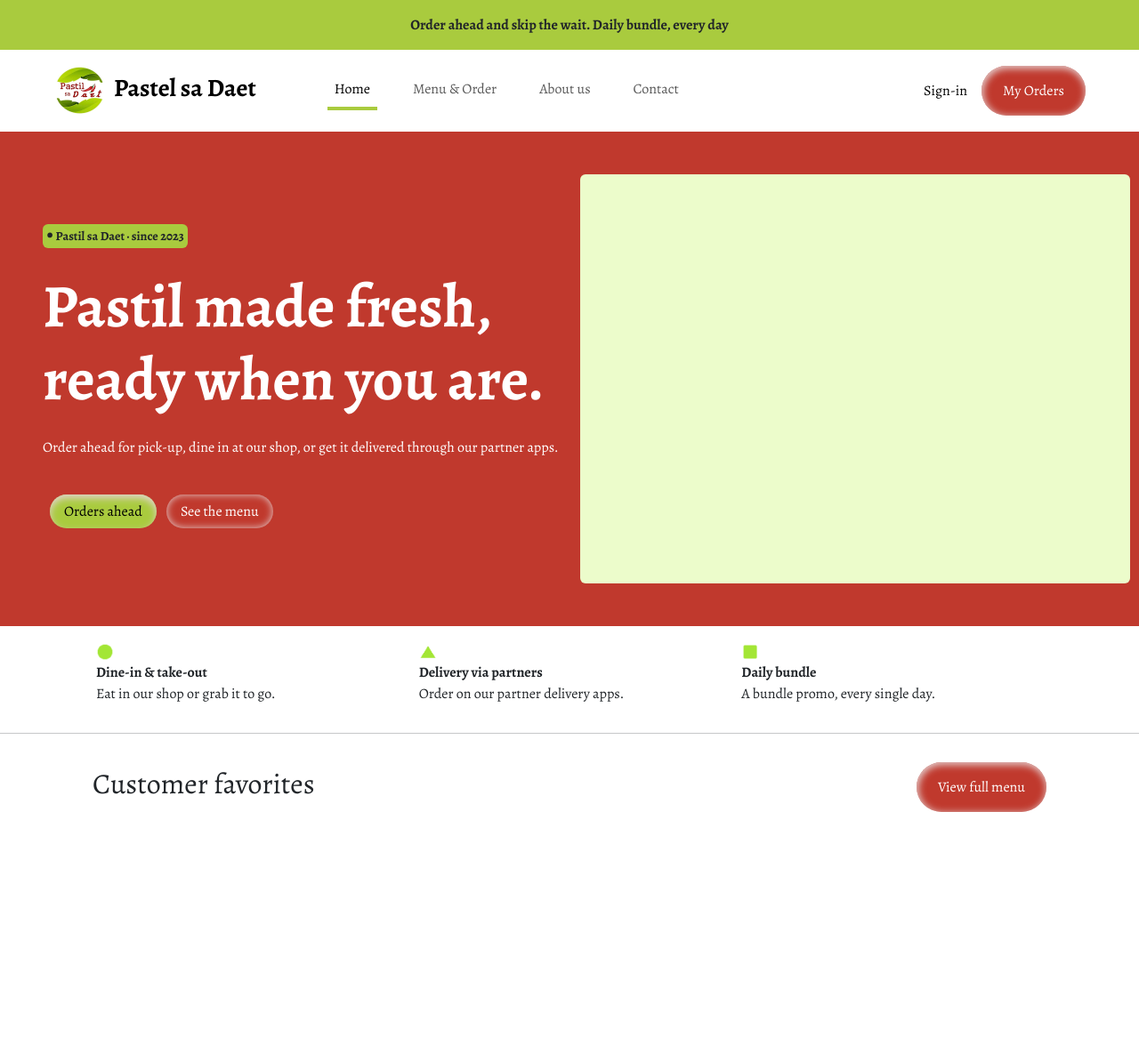
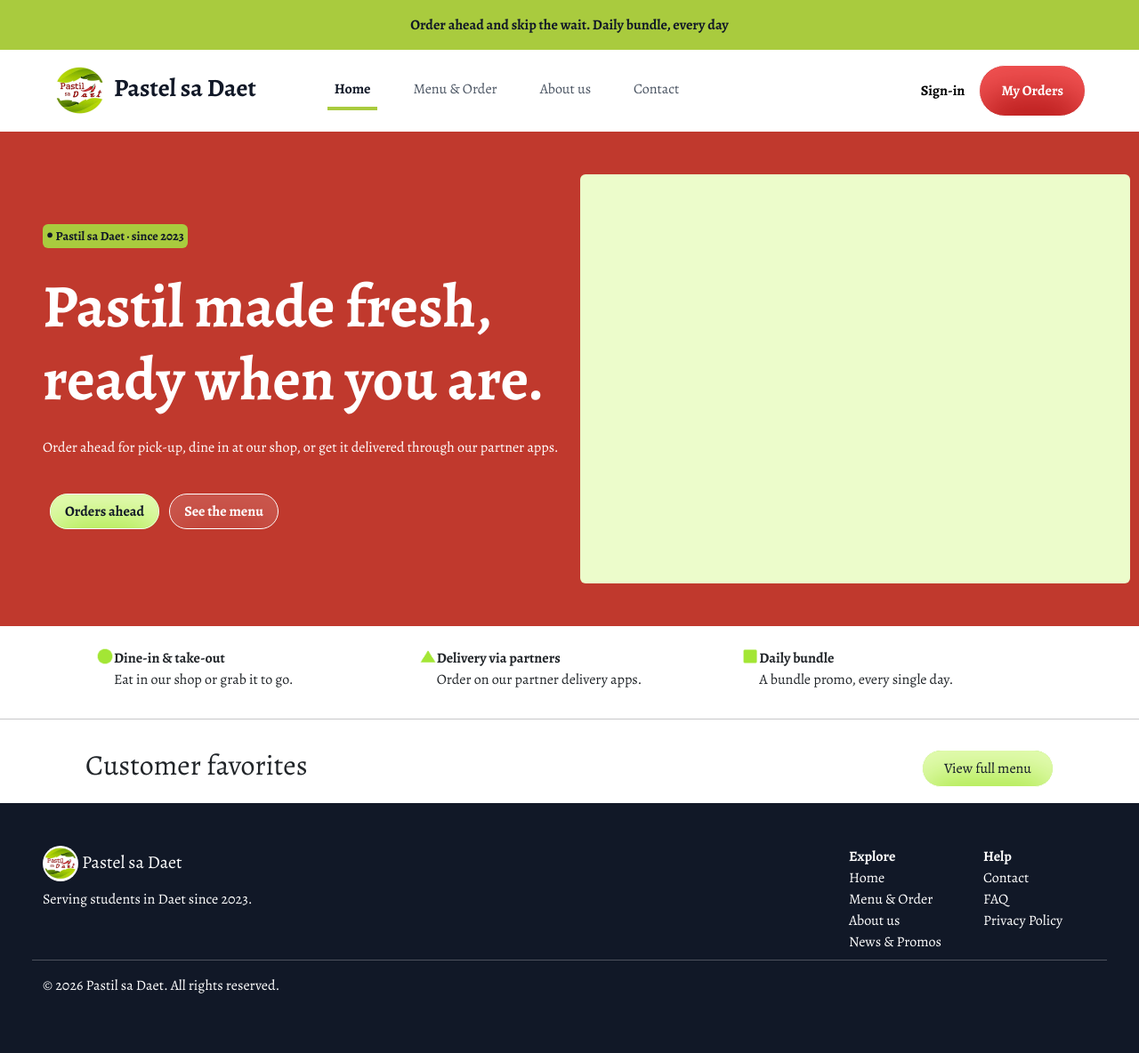
Before and after one commit to Nai-ix/Pastel-sa-Daet-Website, a website: page index.html in a window 1280 px wide. Shown: the whole page at 89% size. Before the commit the page ends 913 px from the top, so only its background shows below. Drawn offline with nearby package versions, Linux system fonts and the light colour scheme.

Commit message:
Improve color and shadow of the button

```diff
--- a/css/style.css
+++ b/css/style.css
@@ -10,37 +10,52 @@ body{
   padding:0;
 }
 .liquidglass{
-  box-shadow: inset 1px 2px 8px 1px rgba(228, 210, 210, 0.99);
-  background-color: #C0392D;
+  box-shadow: inset 0px 30px 40px 0px  #F05252;
+  border: 1.2px solid white;
+  background-color: #b91c1c;
 }
 
 .liquidglass:hover{
-  box-shadow: 0 2px 8px 0 rgba(228, 210, 210, 0.99);
+  box-shadow:  0px 1px 10px 0px #F05252;
   background-color: white;
-  color: black;
+  color: #111827;
+}
+
+.liquidglass.vfmenu{
+  box-shadow: inset 0px 30px 40px 0px  #E3FBB3;
+  border:1.2px solid white;
+  background-color: #A3E635;
+  color: #111827;
+}
+
+.liquidglass.vfmenu:hover{
+  box-shadow:  0 1px 10px 0 #E3FBB3;
+  background-color: white;
+  color: #111827;
 }
 
 .oabutton{
-  box-shadow: inset 0px 4px 8px 0px rgba(228, 210, 210, 0.99);
-  background-color: #A9CB3E;
-  color: black;
+  box-shadow: inset  0px 30px 40px 0px #E3FBB3;
+  border: 1.2px solid white;
+  background-color: #A3E635;
+  color: #111827;
 }
 
 .oabutton:hover{
-  box-shadow: 0px 2px 12px 0px rgba(228, 210, 210, 0.99);
-  background-color: #C0392D;
+  box-shadow: 0px 1px 10px 0px white;
+  background-color: rgba(255, 255, 255, 0.16);
   color: white;
 }
 
 .stmbutton{
-  box-shadow: inset 0px 0px 8px 0px rgba(228, 210, 210, 0.99);
+  box-shadow: inset 0px 30px 40px 0px rgba(255, 255, 255, 0.16);
   background-color: #C0392D;
   color: white;
 }
 
 .stmbutton:hover{
-  box-shadow: 0px 0px 8px 0px rgba(228, 210, 210, 0.99);
-  background-color: #A9CB3E;
+  box-shadow: 0px 1px 10px 0px #A3E635;
+  background-color: #E3FBB3;
   color: black;
 }
 
@@ -56,3 +71,15 @@ h1{
   font-size: 14px;
   font-weight: bold;
 }
+
+a{
+  text-decoration: none;
+}
+
+.footer-link.active{
+  font-weight: bold;
+}
+
+.text-grey{
+  color:#4B5563;
+}
--- a/index.html
+++ b/index.html
@@ -24,7 +24,7 @@
     <!--Header Announcement-->
     <header>
         <div class="container-fluid py-3  text-center bg-secondary">
-            <p class="m-0 fw-bold">Order ahead and skip the wait. Daily bundle, every day</p>
+            <p class="m-0 text-dark fw-bold">Order ahead and skip the wait. Daily bundle, every day</p>
         </div>
 
 
@@ -32,7 +32,7 @@
         <nav class="navbar navbar-expand-lg navbar-light">
             <div class="container-fluid">
                 <!--Brand Logo and Name-->
-                <a class="navbar-brand fs-3 fw-bold" href="#">
+                <a class="navbar-brand fs-3 text-dark fw-bold" href="#">
                     <img src="image/icon.jpg" alt="Logo" width="60px" height="60px"
                     class="d-inline-block align-text-center ms-5 me-2">Pastel sa Daet</a>
 
@@ -60,23 +60,23 @@
                     <!--Navigation Links-->
                     <ul class="navbar-nav justify-content-start flex-grow-1 ps-5 ">
                         <li class="nav-item p-2 m-2">
-                            <a class="nav-link active border-bottom border-4 border-secondary" aria-current="page" href="#">Home</a>
+                            <a class="nav-link active text-dark fw-bold border-bottom border-4 border-secondary" aria-current="page" href="#">Home</a>
                         </li>
                         <li class="nav-item p-2 m-2">
-                            <a class="nav-link" href="#">Menu & Order</a>
+                            <a class="nav-link text-grey " href="#">Menu & Order</a>
                         </li>
                         <li class="nav-item p-2 m-2">
-                            <a class="nav-link" href="#">About us</a>
+                            <a class="nav-link text-grey" href="#">About us</a>
                         </li>
                         <li class="nav-item p-2 m-2">
-                            <a class="nav-link" href="#">Contact</a>
+                            <a class="nav-link text-grey" href="#">Contact</a>
                         </li>
                     </ul>
 
                     <!--Sign-in and My Order link-->
                     <div class="d-flex justify-content-center align-items-center me-5">
-                        <a href="#" class="text-black px-3 py-3 rounded-5 text-decoration-none ">Sign-in</a>
-                        <a href="#" class="liquidglass px-4 py-3 rounded-5 text-decoration-none  ">My Orders</a>
+                        <a href="#" class="text-black fw-bold px-3 py-3 rounded-5 text-decoration-none ">Sign-in</a>
+                        <a href="#" class="liquidglass fw-bold px-4 py-3 rounded-5 text-decoration-none  ">My Orders</a>
                     </div>
                 </div>
 
@@ -88,7 +88,7 @@
     <main class="container-fluid p-0">
         <section class="row bg-warning p-5">
             <div class="col-6 my-5">
-                <badge class=" herobadge bg-secondary rounded p-1 ">
+                <badge class=" herobadge bg-secondary text-dark rounded p-1 ">
                     <span class="fs-4">•</span>  Pastil sa Daet · since 2023
                 </badge>
 
@@ -98,8 +98,8 @@
                 </div>
 
                 <div class="titlebutton mt-5">
-                    <a href="#" class="oabutton px-3 py-2 rounded-5 text-decoration-none liquidglass  mx-2">Orders ahead</a>
-                    <a href="#" class="stmbutton px-3 py-2 rounded-5 text-decoration-none liquidglass  ">See the menu</a>
+                    <a href="#" class="oabutton fw-bold px-3 py-2 rounded-5 text-decoration-none liquidglass  mx-2">Orders ahead</a>
+                    <a href="#" class="stmbutton fw-bold px-3 py-2 rounded-5 text-decoration-none liquidglass  ">See the menu</a>
                 </div>
 
             </div>
@@ -108,35 +108,68 @@
             </div>
         </section>
 
-        <section class="featurestripa row d-flex justify-content-between align-items-center px-5 pt-3 mx-5">
-            <div class=" col-4 ">
+        <section class="featurestripa row px-5 pt-4 mx-5">
+            <div class=" col-4 d-flex">
                 <img src="image/circle.png" alt="circle" height="20px" width="20px">
-                <p><b>Dine-in & take-out</b><br>Eat in our shop or grab it to go.</p>
+                <p class="m-0"><b>Dine-in & take-out</b><br>Eat in our shop or grab it to go.</p>
             </div>
 
-            <div class=" col-4 ">
+            <div class=" col-4 d-flex">
                 <img src="image/triangle.png" alt="triangle" height="20px" width="20px">
                 <p><b>Delivery via partners</b><br>Order on our partner delivery apps.</p>
             </div>
 
-            <div class=" col-4 ">
+            <div class=" col-4 d-flex">
                 <img src="image/square.png" alt="square" height="20px" width="20px">
                 <p><b>Daily bundle</b><br>A bundle promo, every single day.</p>
             </div>
 
         </section>
         <hr>
-        <section class="studentfavorites row px-2 pt-3 mx-5">
-            <div class="col-12 d-flex justify-content-between align-items-center px-5">
-                <h2>Customer favorites</h2>
-                <a href="#" class="liquidglass px-4 py-3 rounded-5 text-decoration-none  ">View full menu</a>
+        <section class="studentfavorites row py-3 mx-5">
+            <div class="col-12 px-5">
+                <div class="sfheader d-flex justify-content-between align-items-center">
+                    <h2>Customer favorites</h2>
+                    <a href="#" class="liquidglass vfmenu px-4 py-2 rounded-5 text-decoration-none  ">View full menu</a>
+                </div>
+
             </div>
-            <div class="col-12"></div>
+            <div class="col-12">
 
+            </div>
         </section>
     </main>
 
    <!-- =========================================== -->
 
-
+   <footer class="container-fluid bg-dark p-5">
+        <div class="row">
+            <div class="col-9">
+                <h5 class="text-white">
+                    <img src="image/icon.jpg" alt="Icon" height="40px" width="40px" class="rounded-circle">
+                     Pastel sa Daet
+                </h5>
+                <p class="text-white">Serving students in Daet since 2023.</p>
+            </div>
+            <div class="col-3">
+                <div class="row ">
+                    <div class="col-6 d-flex flex-column">
+                        <a href="#" class="footer-link active">Explore</a>
+                        <a href="#" class="footer-link ">Home</a>
+                        <a href="#" class="footer-link ">Menu & Order</a>
+                        <a href="#" class="footer-link ">About us</a>
+                        <a href="#" class="footer-link ">News & Promos</a>
+                    </div>
+                    <div class="col-6 d-flex flex-column">
+                        <a href="#" class="footer-link active">Help</a>
+                        <a href="#" class="footer-link ">Contact</a>
+                        <a href="#" class="footer-link ">FAQ</a>
+                        <a href="#" class="footer-link ">Privacy Policy</a>
+                    </div>
+                </div>
+            </div>
+            <hr class="text-white mt-2">
+            <div class="col-12" ><p class="text-white fw-light">© 2026 Pastil sa Daet. All rights reserved.</p></div>
+        </div>
+   </footer>
 </body>
--- a/scss/custom.scss
+++ b/scss/custom.scss
@@ -6,6 +6,6 @@ $danger: #7A1B12;
 $warning: #C0392D;
 $info: #4D96A9;
 $light: #F5EBDD;
-$dark: #222831;
+$dark: #111827;
 
 @import "bootstrap/scss/bootstrap";
```
Also changed, not shown: css/bootstrap-custom-prefixed.css, css/bootstrap-custom.css.
